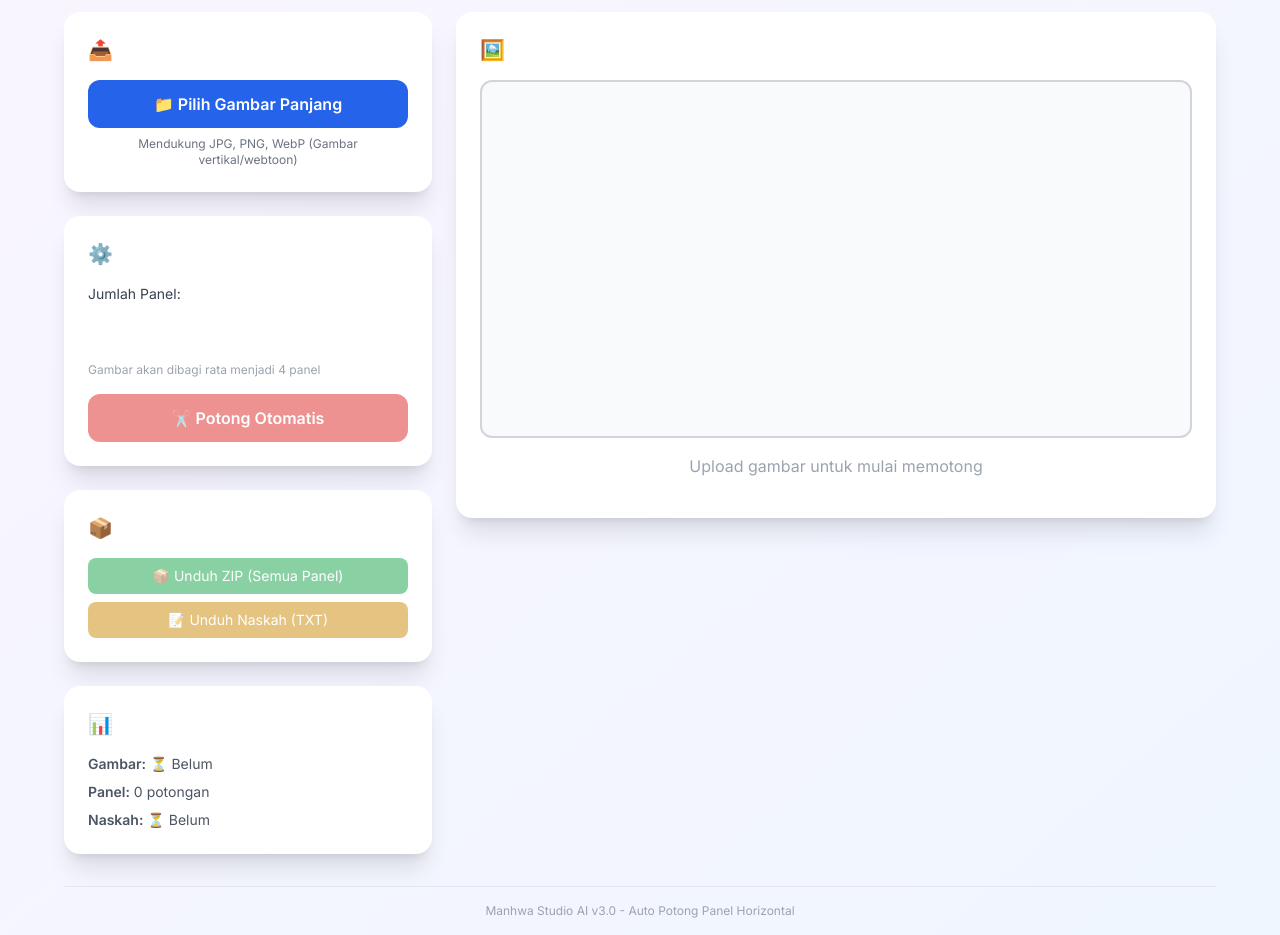
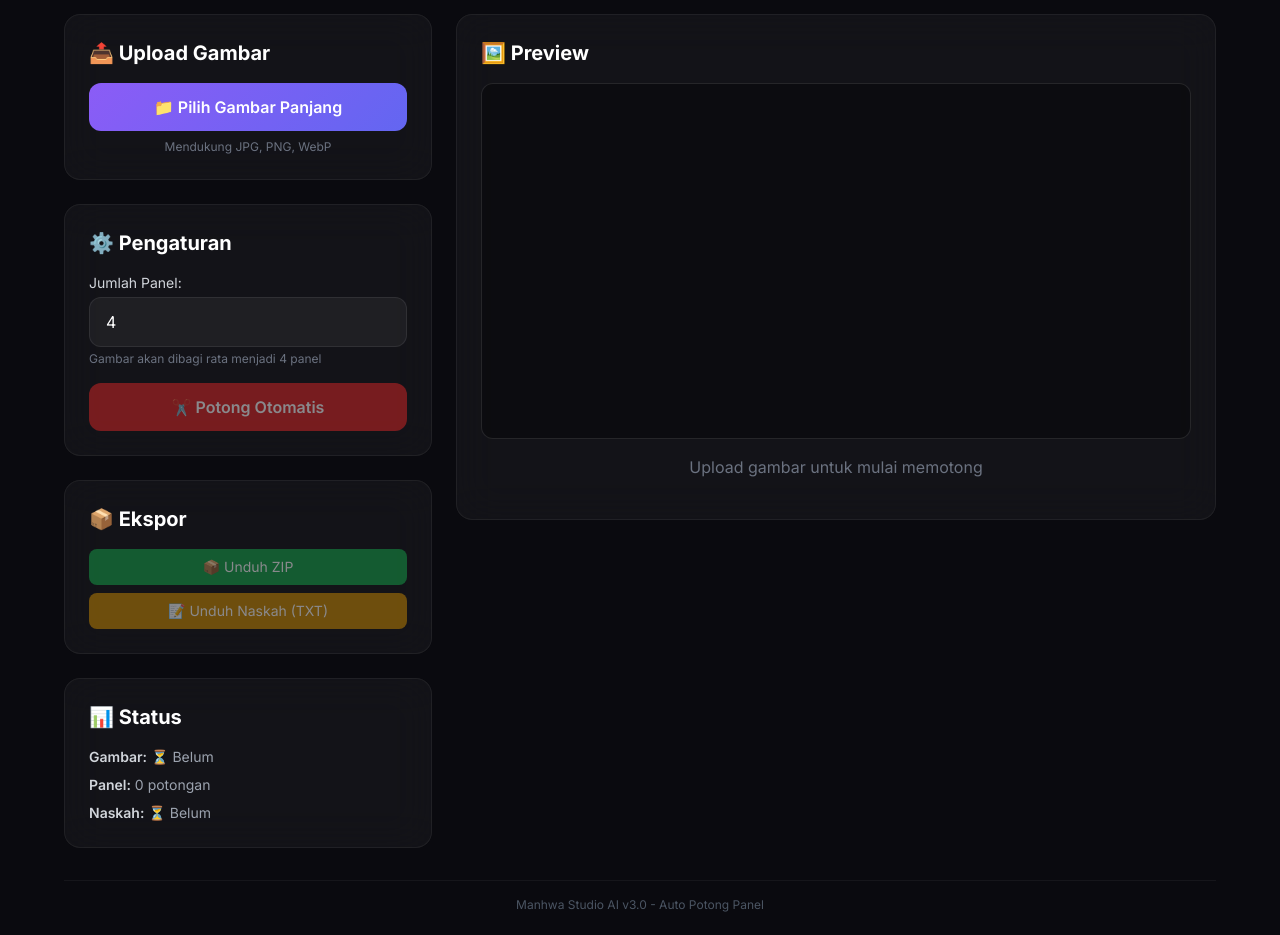
Before and after one commit to bangimam21projeck-spec/manhwa-generator, a Next.js app: page /editor in a window 1280 px wide. Shown: the part 160-1095 px from the top of the page. Built offline with nearby package versions, Linux system fonts and the light colour scheme.

Commit message:
Update page.js

```diff
--- a/app/editor/page.js
+++ b/app/editor/page.js
@@ -15,7 +15,6 @@ export default function EditorPage() {
   const fileInputRef = useRef(null);
   const canvasRef = useRef(null);
 
-  // Upload gambar
   const handleImageUpload = (e) => {
     const file = e.target.files[0];
     if (file) {
@@ -27,7 +26,7 @@ export default function EditorPage() {
           setImageUrl(event.target.result);
           setPanels([]);
           setNaskah('');
-          setStatus('✅ Gambar berhasil diupload! Atur jumlah panel lalu klik "Potong Otomatis"');
+          setStatus('✅ Gambar berhasil diupload!');
           renderCanvas(img);
         };
         img.src = event.target.result;
@@ -36,7 +35,6 @@ export default function EditorPage() {
     }
   };
 
-  // Render canvas dengan gambar
   const renderCanvas = (img, cutLines = []) => {
     const canvas = canvasRef.current;
     if (!canvas || !img) return;
@@ -56,7 +54,6 @@ export default function EditorPage() {
     canvas.height = height;
     ctx.drawImage(img, 0, 0, width, height);
 
-    // Gambar garis potong
     if (cutLines.length > 0) {
       cutLines.forEach(y => {
         ctx.beginPath();
@@ -68,7 +65,6 @@ export default function EditorPage() {
         ctx.stroke();
         ctx.setLineDash([]);
 
-        // Label panel
         const index = cutLines.indexOf(y);
         ctx.fillStyle = 'rgba(255, 0, 0, 0.8)';
         ctx.font = '14px Arial';
@@ -77,7 +73,6 @@ export default function EditorPage() {
     }
   };
 
-  // AUTO POTONG HORIZONTAL
   const handleAutoCut = () => {
     if (!image) {
       alert('Upload gambar dulu!');
@@ -91,13 +86,11 @@ export default function EditorPage() {
     const imgHeight = canvas.height;
     const panelHeight = imgHeight / panelCount;
 
-    // Hitung posisi potong
     const cutPositions = [];
     for (let i = 1; i < panelCount; i++) {
       cutPositions.push(i * panelHeight);
     }
 
-    // Potong gambar per panel
     const tempCanvas = document.createElement('canvas');
     const tempCtx = tempCanvas.getContext('2d');
     const panelImages = [];
@@ -124,10 +117,9 @@ export default function EditorPage() {
 
     setPanels(panelImages);
     renderCanvas(image, cutPositions);
-    setStatus(`✅ Berhasil! ${panelCount} panel terpotong. Klik panel untuk generate naskah.`);
+    setStatus(`✅ Berhasil! ${panelCount} panel terpotong.`);
   };
 
-  // Generate naskah AI per panel
   const generateNaskah = async (panelIndex) => {
     setLoading(true);
     setStatus(`⏳ Generate naskah untuk Panel ${panelIndex}...`);
@@ -156,7 +148,6 @@ export default function EditorPage() {
     }
   };
 
-  // Download ZIP semua panel
   const downloadZip = async () => {
     if (panels.length === 0) {
       alert('Tidak ada panel! Potong gambar dulu.');
@@ -187,7 +178,6 @@ export default function EditorPage() {
     }
   };
 
-  // Download naskah TXT
   const downloadNaskah = () => {
     if (!naskah) {
       alert('Generate naskah dulu!');
@@ -203,215 +193,99 @@ export default function EditorPage() {
     URL.revokeObjectURL(url);
   };
 
-  // Pilih panel untuk generate naskah
   const handlePanelClick = (panel) => {
     setSelectedPanel(panel);
     generateNaskah(panel.index);
   };
 
   return (
-    <div className="min-h-screen bg-gradient-to-br from-purple-50 to-blue-50 p-4">
-      <div className="max-w-6xl mx-auto">
+    <div className="min-h-screen bg-[#0a0a0f] p-4">
+      <div className="max-w-6xl mx-auto animate-fade-in">
 
-        {/* HEADER */}
         <div className="text-center mb-8">
-          <h1 className="text-4xl font-bold bg-gradient-to-r from-purple-600 to-blue-600 bg-clip-text text-transparent">
-            ✂️ Potong Panel Otomatis
-          </h1>
-          <p className="text-gray-600 mt-2">Upload gambar panjang, atur jumlah panel, dan potong otomatis!</p>
+          <h1 className="text-4xl font-bold gradient-text font-orbitron">✂️ Potong Panel Otomatis</h1>
+          <p className="text-gray-400 mt-2">Upload gambar panjang, atur jumlah panel, dan potong otomatis!</p>
 
           <div className="flex justify-center gap-4 mt-4 flex-wrap">
-            <Link href="/" className="bg-purple-600 text-white px-4 py-2 rounded-lg hover:bg-purple-700 transition text-sm">
-              🏠 Beranda
-            </Link>
-            <Link href="/editor" className="bg-blue-600 text-white px-4 py-2 rounded-lg hover:bg-blue-700 transition text-sm">
-              ✂️ Editor Panel
-            </Link>
+            <Link href="/" className="glass hover:border-purple-500/30 px-4 py-2 rounded-lg text-sm text-gray-300 hover:text-white transition">🏠 Beranda</Link>
+            <Link href="/editor" className="glass hover:border-blue-500/30 px-4 py-2 rounded-lg text-sm text-gray-300 hover:text-white transition">✂️ Editor Panel</Link>
           </div>
         </div>
 
-        {/* MAIN */}
         <div className="grid md:grid-cols-3 gap-6">
 
-          {/* KOLOM KIRI: KONTROL */}
           <div className="space-y-6">
-
-            <div className="bg-white rounded-2xl shadow-xl p-6">
-              <h2 className="text-xl font-semibold mb-4">📤 Upload Gambar</h2>
-
-              <input
-                type="file"
-                ref={fileInputRef}
-                onChange={handleImageUpload}
-                accept="image/*"
-                className="hidden"
-              />
-
-              <button
-                className="w-full bg-blue-600 text-white py-3 rounded-xl hover:bg-blue-700 transition font-semibold"
-                onClick={() => fileInputRef.current.click()}
-              >
-                📁 Pilih Gambar Panjang
-              </button>
-
-              <p className="text-xs text-gray-500 mt-2 text-center">
-                Mendukung JPG, PNG, WebP (Gambar vertikal/webtoon)
-              </p>
+            <div className="glass rounded-2xl p-6 card-hover">
+              <h2 className="text-xl font-bold text-white mb-4">📤 Upload Gambar</h2>
+              <input type="file" ref={fileInputRef} onChange={handleImageUpload} accept="image/*" className="hidden" />
+              <button className="w-full btn-primary" onClick={() => fileInputRef.current.click()}>📁 Pilih Gambar Panjang</button>
+              <p className="text-xs text-gray-500 mt-2 text-center">Mendukung JPG, PNG, WebP</p>
             </div>
 
-            <div className="bg-white rounded-2xl shadow-xl p-6">
-              <h2 className="text-xl font-semibold mb-4">⚙️ Pengaturan</h2>
-
+            <div className="glass rounded-2xl p-6 card-hover">
+              <h2 className="text-xl font-bold text-white mb-4">⚙️ Pengaturan</h2>
               <div className="space-y-4">
                 <div>
-                  <label className="block text-sm font-medium text-gray-700 mb-1">
-                    Jumlah Panel:
-                  </label>
-                  <input
-                    type="number"
-                    min="2"
-                    max="20"
-                    value={panelCount}
-                    onChange={(e) => setPanelCount(Number(e.target.value))}
-                    className="w-full p-2 border border-gray-300 rounded-lg focus:ring-2 focus:ring-purple-500"
-                  />
-                  <p className="text-xs text-gray-400 mt-1">Gambar akan dibagi rata menjadi {panelCount} panel</p>
+                  <label className="block text-sm font-medium text-gray-300 mb-1">Jumlah Panel:</label>
+                  <input type="number" min="2" max="20" value={panelCount} onChange={(e) => setPanelCount(Number(e.target.value))} className="w-full bg-white/5 border border-white/10 rounded-xl px-4 py-3 text-white focus:border-purple-500/50 focus:outline-none" />
+                  <p className="text-xs text-gray-500 mt-1">Gambar akan dibagi rata menjadi {panelCount} panel</p>
                 </div>
-
-                <button
-                  className="w-full bg-red-600 text-white py-3 rounded-xl hover:bg-red-700 transition font-semibold disabled:opacity-50"
-                  onClick={handleAutoCut}
-                  disabled={!image}
-                >
-                  ✂️ Potong Otomatis
-                </button>
+                <button className="w-full bg-red-600 hover:bg-red-700 text-white py-3 rounded-xl font-semibold transition disabled:opacity-50" onClick={handleAutoCut} disabled={!image}>✂️ Potong Otomatis</button>
               </div>
             </div>
 
-            <div className="bg-white rounded-2xl shadow-xl p-6">
-              <h2 className="text-xl font-semibold mb-4">📦 Ekspor</h2>
-
+            <div className="glass rounded-2xl p-6 card-hover">
+              <h2 className="text-xl font-bold text-white mb-4">📦 Ekspor</h2>
               <div className="space-y-2">
-                <button
-                  className="w-full bg-green-600 text-white py-2 rounded-lg hover:bg-green-700 transition text-sm disabled:opacity-50"
-                  onClick={downloadZip}
-                  disabled={panels.length === 0 || loading}
-                >
-                  📦 Unduh ZIP (Semua Panel)
-                </button>
-
-                <button
-                  className="w-full bg-yellow-600 text-white py-2 rounded-lg hover:bg-yellow-700 transition text-sm disabled:opacity-50"
-                  onClick={downloadNaskah}
-                  disabled={!naskah}
-                >
-                  📝 Unduh Naskah (TXT)
-                </button>
+                <button className="w-full bg-green-600 hover:bg-green-700 text-white py-2 rounded-lg text-sm transition disabled:opacity-50" onClick={downloadZip} disabled={panels.length === 0 || loading}>📦 Unduh ZIP</button>
+                <button className="w-full bg-yellow-600 hover:bg-yellow-700 text-white py-2 rounded-lg text-sm transition disabled:opacity-50" onClick={downloadNaskah} disabled={!naskah}>📝 Unduh Naskah (TXT)</button>
               </div>
             </div>
 
-            <div className="bg-white rounded-2xl shadow-xl p-6">
-              <h2 className="text-xl font-semibold mb-4">📊 Status</h2>
-
+            <div className="glass rounded-2xl p-6 card-hover">
+              <h2 className="text-xl font-bold text-white mb-4">📊 Status</h2>
               <div className="space-y-2 text-sm">
-                <p className="text-gray-600">
-                  <span className="font-semibold">Gambar:</span>{' '}
-                  {image ? '✅ Terupload' : '⏳ Belum'}
-                </p>
-                <p className="text-gray-600">
-                  <span className="font-semibold">Panel:</span>{' '}
-                  {panels.length} potongan
-                </p>
-                <p className="text-gray-600">
-                  <span className="font-semibold">Naskah:</span>{' '}
-                  {naskah ? '✅ Ada' : '⏳ Belum'}
-                </p>
-                {status && (
-                  <div className={`p-2 rounded-lg text-xs ${
-                    status.includes('✅') ? 'bg-green-100 text-green-700' :
-                    status.includes('❌') ? 'bg-red-100 text-red-700' :
-                    'bg-blue-100 text-blue-700'
-                  }`}>
-                    {status}
-                  </div>
-                )}
+                <p className="text-gray-400"><span className="font-semibold text-gray-300">Gambar:</span> {image ? '✅ Terupload' : '⏳ Belum'}</p>
+                <p className="text-gray-400"><span className="font-semibold text-gray-300">Panel:</span> {panels.length} potongan</p>
+                <p className="text-gray-400"><span className="font-semibold text-gray-300">Naskah:</span> {naskah ? '✅ Ada' : '⏳ Belum'}</p>
+                {status && <div className={`p-2 rounded-lg text-xs ${status.includes('✅') ? 'bg-green-500/20 text-green-400' : status.includes('❌') ? 'bg-red-500/20 text-red-400' : 'bg-blue-500/20 text-blue-400'}`}>{status}</div>}
               </div>
             </div>
           </div>
 
-          {/* KOLOM KANAN: CANVAS + PANEL */}
           <div className="md:col-span-2 space-y-6">
-
-            <div className="bg-white rounded-2xl shadow-xl p-6">
-              <h2 className="text-xl font-semibold mb-4">🖼️ Preview Gambar</h2>
-
-              <div className="border-2 border-gray-300 rounded-xl overflow-hidden bg-gray-50">
-                <canvas
-                  ref={canvasRef}
-                  className="w-full h-auto"
-                />
+            <div className="glass rounded-2xl p-6 card-hover">
+              <h2 className="text-xl font-bold text-white mb-4">🖼️ Preview</h2>
+              <div className="border border-white/10 rounded-xl overflow-hidden bg-black/30">
+                <canvas ref={canvasRef} className="w-full h-auto" />
               </div>
-
-              {!image && (
-                <div className="text-center py-4 text-gray-400">
-                  <p>Upload gambar untuk mulai memotong</p>
-                </div>
-              )}
+              {!image && <div className="text-center py-4 text-gray-500">Upload gambar untuk mulai memotong</div>}
             </div>
 
-            {/* HASIL PANEL */}
             {panels.length > 0 && (
-              <div className="bg-white rounded-2xl shadow-xl p-6">
-                <h2 className="text-xl font-semibold mb-4">
-                  📋 Hasil Potongan ({panels.length} Panel)
-                  <span className="text-sm font-normal text-gray-500 ml-2">
-                    Klik panel untuk generate naskah
-                  </span>
-                </h2>
-
+              <div className="glass rounded-2xl p-6 card-hover">
+                <h2 className="text-xl font-bold text-white mb-4">📋 Hasil Potongan ({panels.length} Panel) <span className="text-sm font-normal text-gray-400">Klik panel untuk generate naskah</span></h2>
                 <div className="grid grid-cols-2 md:grid-cols-4 gap-4">
                   {panels.map((panel, index) => (
-                    <div
-                      key={index}
-                      className={`border-2 rounded-xl overflow-hidden cursor-pointer transition ${
-                        selectedPanel?.index === panel.index
-                          ? 'border-purple-600 shadow-lg'
-                          : 'border-gray-200 hover:border-purple-400'
-                      }`}
-                      onClick={() => handlePanelClick(panel)}
-                    >
-                      <img
-                        src={panel.dataUrl}
-                        alt={`Panel ${panel.index}`}
-                        className="w-full h-auto"
-                      />
-                      <div className="bg-gray-50 p-2 text-center text-sm font-semibold">
-                        Panel {panel.index}
-                        {selectedPanel?.index === panel.index && ' ✅'}
-                      </div>
+                    <div key={index} className={`border-2 rounded-xl overflow-hidden cursor-pointer transition ${selectedPanel?.index === panel.index ? 'border-purple-500 shadow-lg shadow-purple-500/20' : 'border-white/10 hover:border-purple-500/50'}`} onClick={() => handlePanelClick(panel)}>
+                      <img src={panel.dataUrl} alt={`Panel ${panel.index}`} className="w-full h-auto" />
+                      <div className="bg-white/5 p-2 text-center text-sm font-semibold text-gray-300">Panel {panel.index}{selectedPanel?.index === panel.index && ' ✅'}</div>
                     </div>
                   ))}
                 </div>
               </div>
             )}
 
-            {/* NASKAH */}
             {naskah && (
-              <div className="bg-white rounded-2xl shadow-xl p-6">
-                <h2 className="text-xl font-semibold mb-4">
-                  📝 Naskah Panel {selectedPanel?.index || ''}
-                </h2>
-                <div className="bg-gray-50 rounded-xl p-4 whitespace-pre-wrap text-gray-700 leading-relaxed max-h-60 overflow-y-auto text-sm">
-                  {naskah}
-                </div>
+              <div className="glass rounded-2xl p-6 card-hover">
+                <h2 className="text-xl font-bold text-white mb-4">📝 Naskah Panel {selectedPanel?.index || ''}</h2>
+                <div className="bg-black/30 border border-white/5 rounded-xl p-4 whitespace-pre-wrap text-gray-300 leading-relaxed max-h-60 overflow-y-auto text-sm">{naskah}</div>
               </div>
             )}
           </div>
         </div>
 
-        <div className="mt-8 text-center text-xs text-gray-400 border-t pt-4">
-          <p>Manhwa Studio AI v3.0 - Auto Potong Panel Horizontal</p>
-        </div>
+        <div className="mt-8 text-center text-xs text-gray-600 border-t border-white/5 pt-4">Manhwa Studio AI v3.0 - Auto Potong Panel</div>
       </div>
     </div>
   );
```
